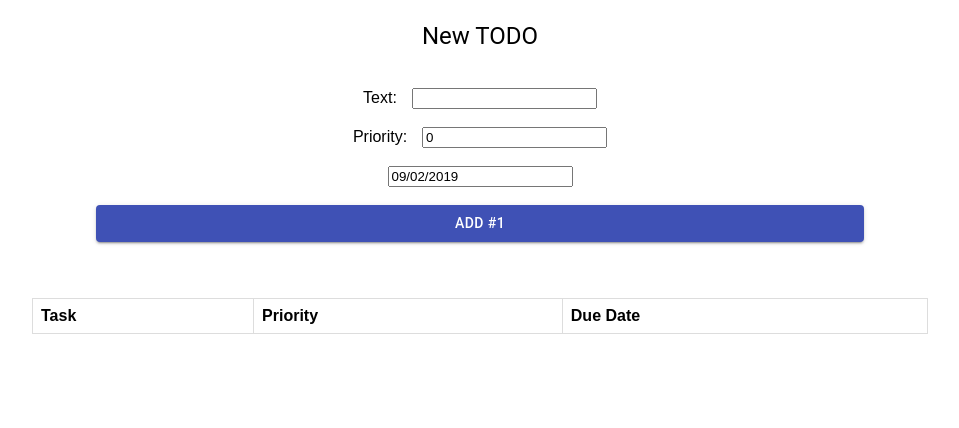
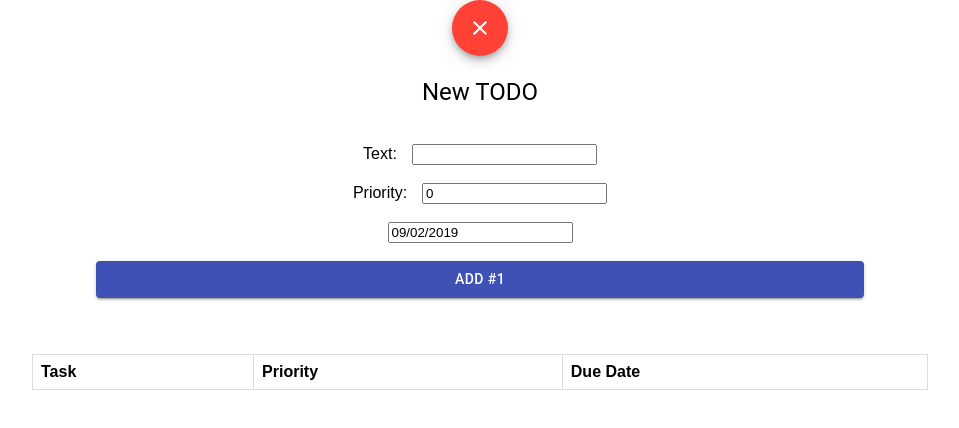
Before and after one commit to andresflorezp/IETI-LAB2, a React (Create React App) app: page /todo in a window 1280 px wide. Shown: the top 428 px of the page, without its empty margins (160-1119 px from the left). Built offline with nearby package versions, Linux system fonts and the light colour scheme.

Commit message:
ultimos arreglos

```diff
--- a/src/Todo.js
+++ b/src/Todo.js
@@ -1,6 +1,7 @@
 import React from 'react';
 
 import TextField from '@material-ui/core/TextField';
+
 export default class Todo extends React.Component {
 
 
@@ -21,6 +22,8 @@ export default class Todo extends React.Component {
                 <td>{this.props.priority}</td>
                 <td>{this.props.dueDate.format('DD-MM-YYYY')}</td>
             </tr>*/
+
+
                 <tr>
                     <td><TextField
                         id="outlined-name"
@@ -48,6 +51,7 @@ export default class Todo extends React.Component {
                     /></td>
                 </tr>
 
+
         );
     }
 
--- a/src/TodoApp.js
+++ b/src/TodoApp.js
@@ -1,4 +1,4 @@
-import React  from 'react';
+import React from 'react';
 import './App.css';
 import TodoList from "./TodoList";
 import DatePicker from 'react-datepicker';
@@ -6,7 +6,9 @@ import 'react-datepicker/dist/react-datepicker.css';
 import moment from "moment";
 import Typography from '@material-ui/core/Typography'
 import Button from '@material-ui/core/Button'
-
+import Fab from '@material-ui/core/Fab';
+import Clear from '@material-ui/icons/Clear'
+import { BrowserRouter as Router, Link, Switch, Route} from 'react-router-dom'
 class TodoApp extends React.Component {
     constructor(props) {
         super(props);
@@ -20,6 +22,11 @@ class TodoApp extends React.Component {
     render() {
         return (
             <div className="App">
+                <Link to="/" style={{textDecoration: 'none'}}>
+                    <Fab color="primary" style={{backgroundColor:"#FF4136"}} aria-label="add">
+                        <Clear />
+                    </Fab>
+                </Link>
 
                 <form onSubmit={this.handleSubmit} className="todo-form">
                     <Typography component='h1' variant='h5'>
@@ -56,7 +63,7 @@ class TodoApp extends React.Component {
                         placeholderText="Due date"
                         onChange={this.handleDateChange}>
                     </DatePicker>
-                    <br/><br/>
+                    <br /><br />
                     <Button
                         type='submit'
                         fullWidth
@@ -65,7 +72,7 @@ class TodoApp extends React.Component {
                         className="submit">
                         Add #{this.state.items.length + 1}
 
-            </Button>
+                    </Button>
 
                 </form>
                 <br />
```
Lines whose indentation alone changed are shown as unchanged.
